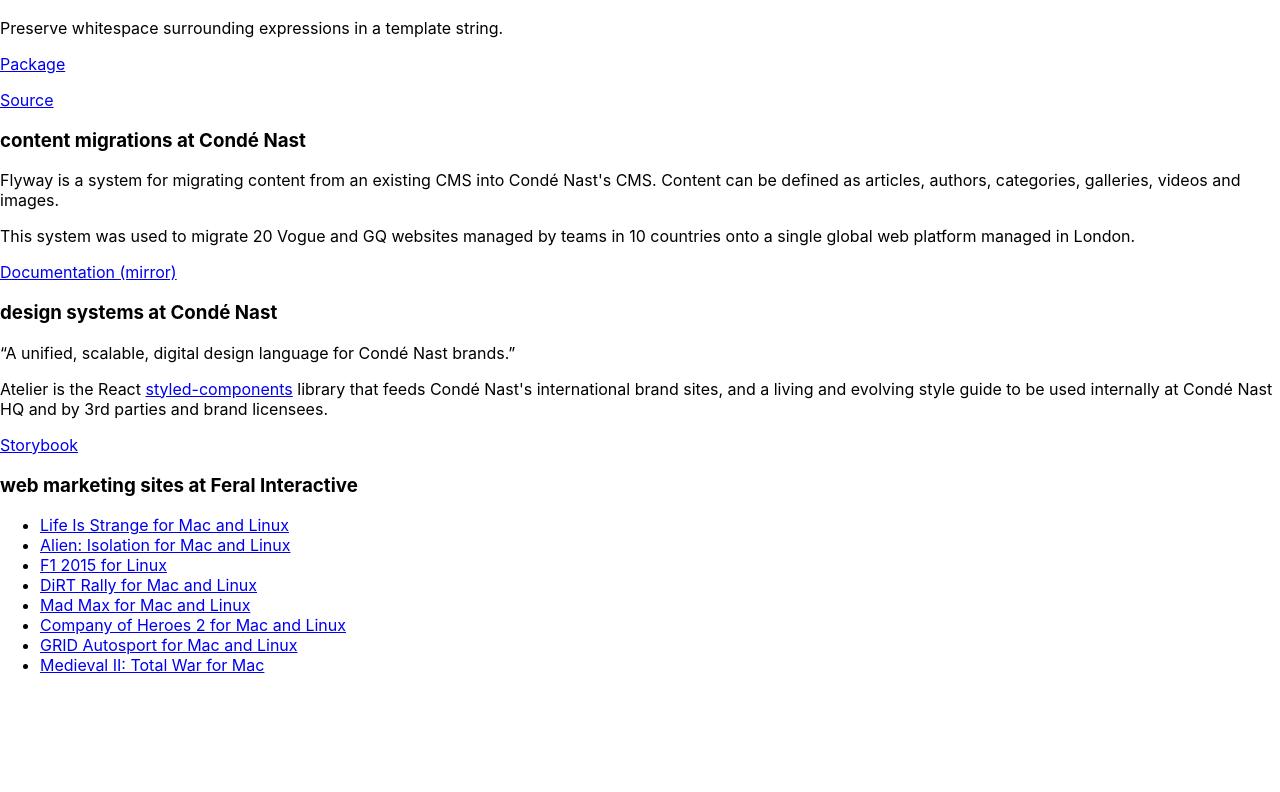
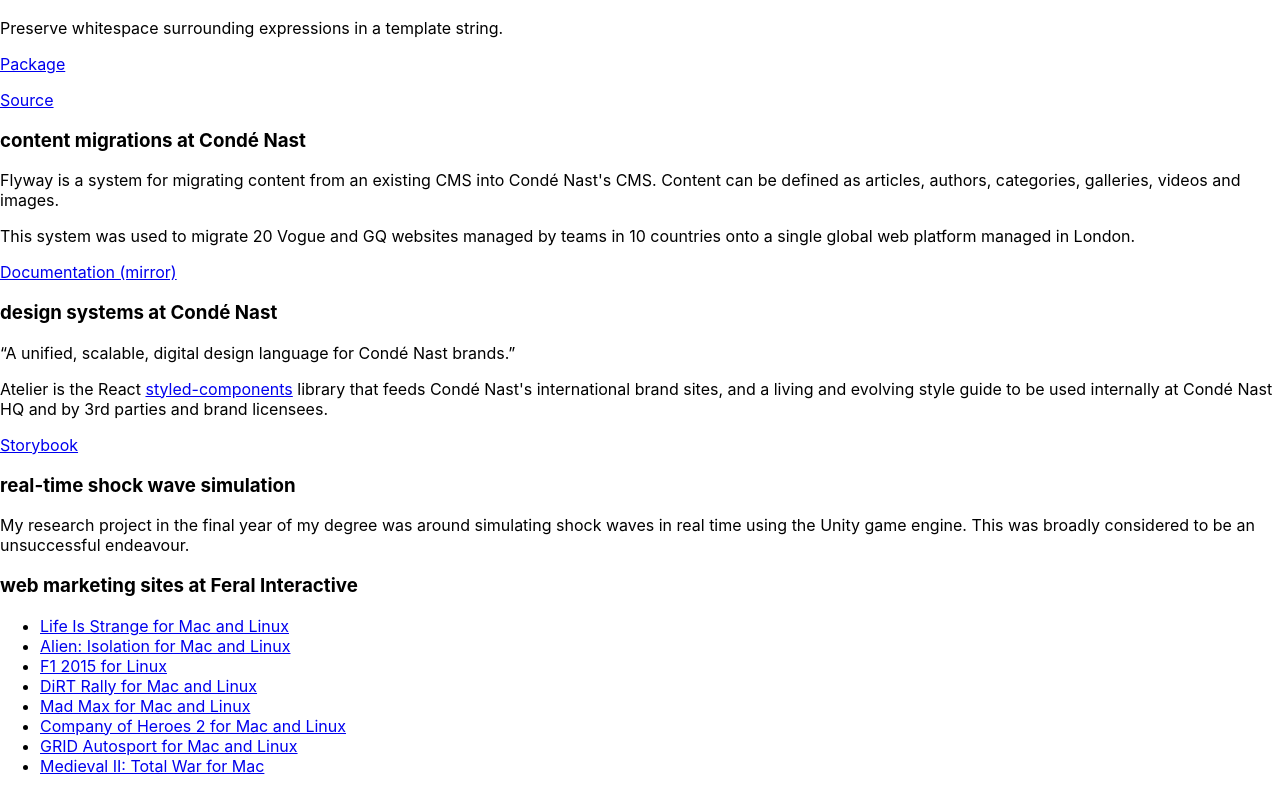
Before and after one commit to stefee/stef-next, a Next.js app: page / in a window 1280 px wide. Shown: the part 753-1545 px from the top of the page. Before the commit the page ends 1444 px from the top, so only its background shows below. Built offline with nearby package versions, Linux system fonts and the light colour scheme.

Commit message:
Update main content

```diff
--- a/pages/index.js
+++ b/pages/index.js
@@ -43,6 +43,8 @@
         <p>&ldquo;A unified, scalable, digital design language for Condé Nast brands.&rdquo;</p>
         <p>Atelier is the React <a href="https://github.com/styled-components/styled-components">styled-components</a> library that feeds Condé Nast's international brand sites, and a living and evolving style guide to be used internally at Condé Nast HQ and by 3rd parties and brand licensees.</p>
         <p><a href="http://atelier.prod.cni.digital/">Storybook</a></p>
+        <h3 id="real-time-shock-wave-simulation">real-time shock wave simulation</h3>
+        <p>My research project in the final year of my degree was around simulating shock waves in real time using the Unity game engine. This was broadly considered to be an unsuccessful endeavour.</p>
         <h3 id="web-marketing-sites-at-feral-interactive">web marketing sites at Feral Interactive</h3>
         <ul>
           <li><a href="https://www.feralinteractive.com/en/games/lifeisstrange/">Life Is Strange for Mac and Linux</a></li>
```
